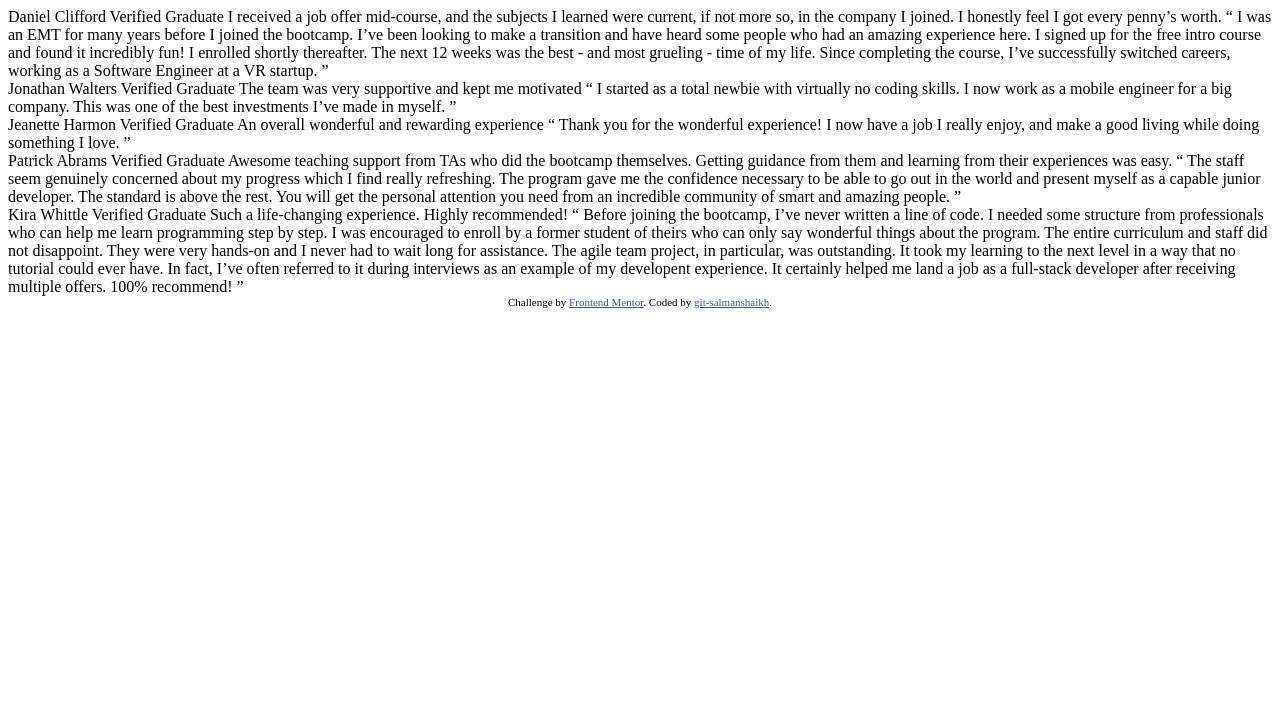
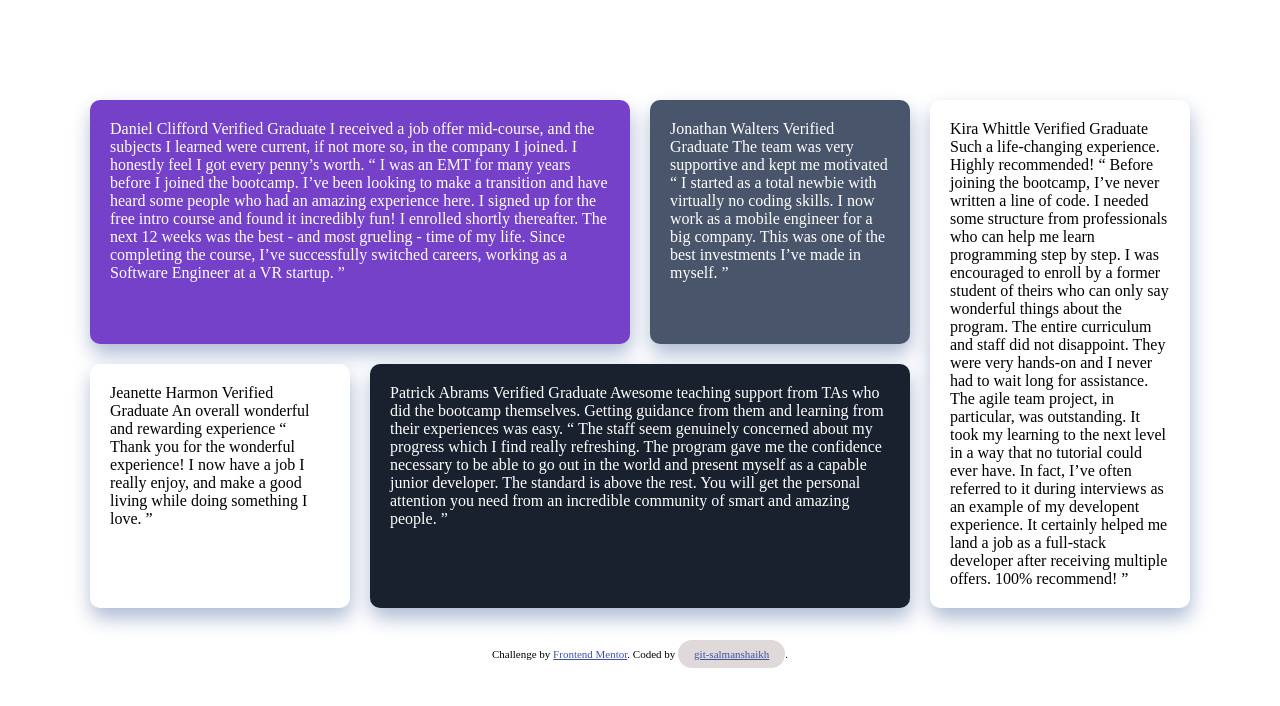
Before and after one commit to salmanshaikh-dev/Testimonials-grid-section, a plain HTML site: page index.html in a window 1280 px wide. Drawn offline with Linux system fonts and the light colour scheme.

Commit message:
completed the Grid layout

```diff
--- a/index.html
+++ b/index.html
@@ -10,13 +10,9 @@
 
   <link rel="stylesheet" href="/style.css">
 
-  <!-- Feel free to remove these styles or customise in your own stylesheet 👍 -->
-  <style>
-    .attribution { font-size: 11px; text-align: center; }
-    .attribution a { color: hsl(228, 45%, 44%); }
-  </style>
 </head>
 <body>
+  <div class="main-container">
     <div class="container-one">
       Daniel Clifford
       Verified Graduate
@@ -78,12 +74,14 @@
       experience. It certainly helped me land a job as a full-stack developer after receiving multiple offers.
       100% recommend! ”
     </div>
+  </div>
+
 
 
 
   <div class="attribution">
     Challenge by <a href="https://www.frontendmentor.io?ref=challenge" target="_blank">Frontend Mentor</a>.
-    Coded by <a href="#">git-salmanshaikh</a>.
+    Coded by <a class="attribution-a" href="https://github.com/git-salmanshaikh" target="_blank">git-salmanshaikh</a>.
   </div>
 </body>
 </html>
--- a/style.css
+++ b/style.css
@@ -0,0 +1,114 @@
+:root {
+    --padding: 20px;
+    --box-shadow: 1px 10px 20px hsl(219, 29%, 75%);
+    --border-radius: 10px;
+}
+
+
+
+.attribution {
+    font-size: 11px;
+    text-align: center;
+    margin-top: 40px;
+}
+
+.attribution a {
+    color: hsl(228, 45%, 44%);
+}
+
+.attribution-a {
+    background-color: rgb(223, 217, 217);
+    padding: 8px 16px;
+    border-radius: 50px;
+}
+
+.attribution-a:hover {
+    background-color: rgb(241, 229, 214);
+
+}
+
+
+body {
+    box-sizing: border-box;
+    margin: 0;
+    padding: 0;
+    margin-inline: auto;
+    width: 1100px;
+    margin-top: 100px;
+    margin-inline: auto;
+
+}
+
+.main-container {
+    display: grid;
+    justify-content: center;
+    gap: 20px;
+    grid-template-columns: repeat(4, 1fr);
+    grid-template-rows: repeat(2, 1fr);
+
+
+
+}
+
+.container-one {
+    background-color: hsl(263, 55%, 52%);
+    color: hsl(0, 0%, 100%);
+    padding: var(--padding);
+    box-shadow: var(--box-shadow);
+    border-radius: var(--border-radius);
+
+    grid-column: span 2;
+
+
+}
+
+
+.container-two {
+    color: hsl(0, 0%, 100%);
+    background-color: hsl(217, 19%, 35%);
+    padding: var(--padding);
+    box-shadow: var(--box-shadow);
+    border-radius: var(--border-radius);
+
+
+}
+
+.container-three {
+    background-color: hsl(0, 0%, 100%);
+    padding: var(--padding);
+    box-shadow: var(--box-shadow);
+    border-radius: var(--border-radius);
+
+    grid-row-start: 2;
+
+
+
+
+}
+
+.container-four {
+    color: hsl(0, 0%, 100%);
+    background-color: hsl(219, 29%, 14%);
+    padding: var(--padding);
+    box-shadow: var(--box-shadow);
+    border-radius: var(--border-radius);
+    grid-column: span 2;
+
+
+}
+
+.container-five {
+    background-color: hsl(0, 0%, 100%);
+    padding: var(--padding);
+    box-shadow: var(--box-shadow);
+    border-radius: var(--border-radius);
+
+    grid-row-start: 1;
+    grid-row-end: 3;
+    grid-column-start: 4;
+
+
+
+
+
+}
```
Lines whose indentation alone changed are shown as unchanged.
